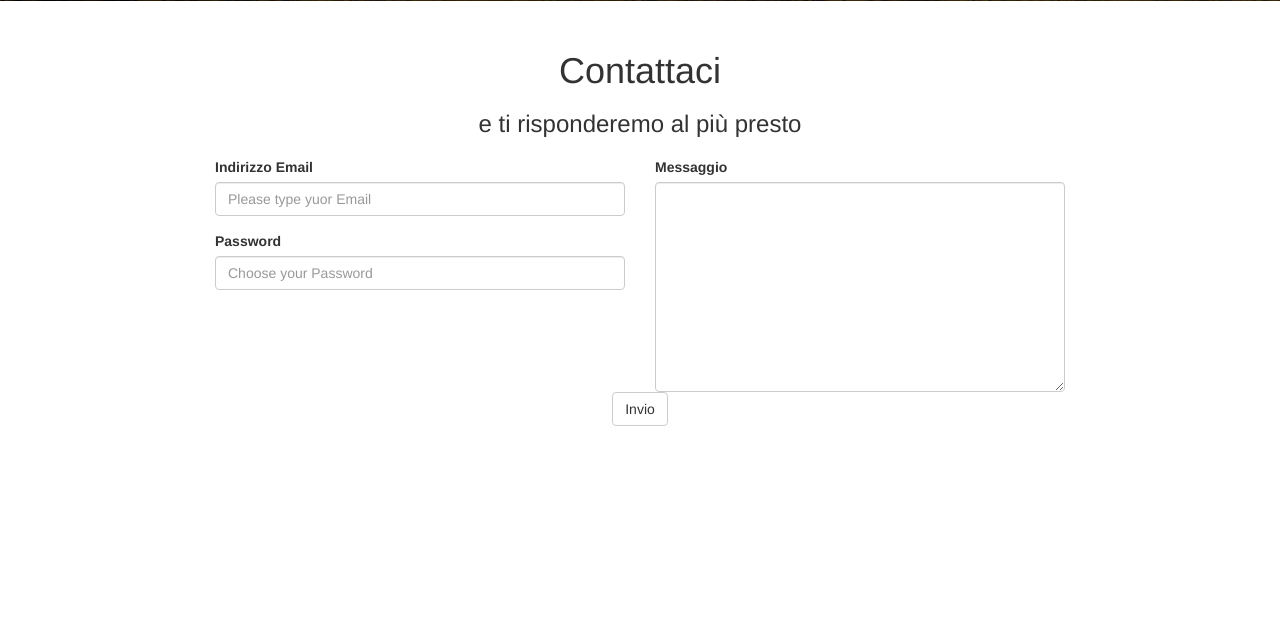
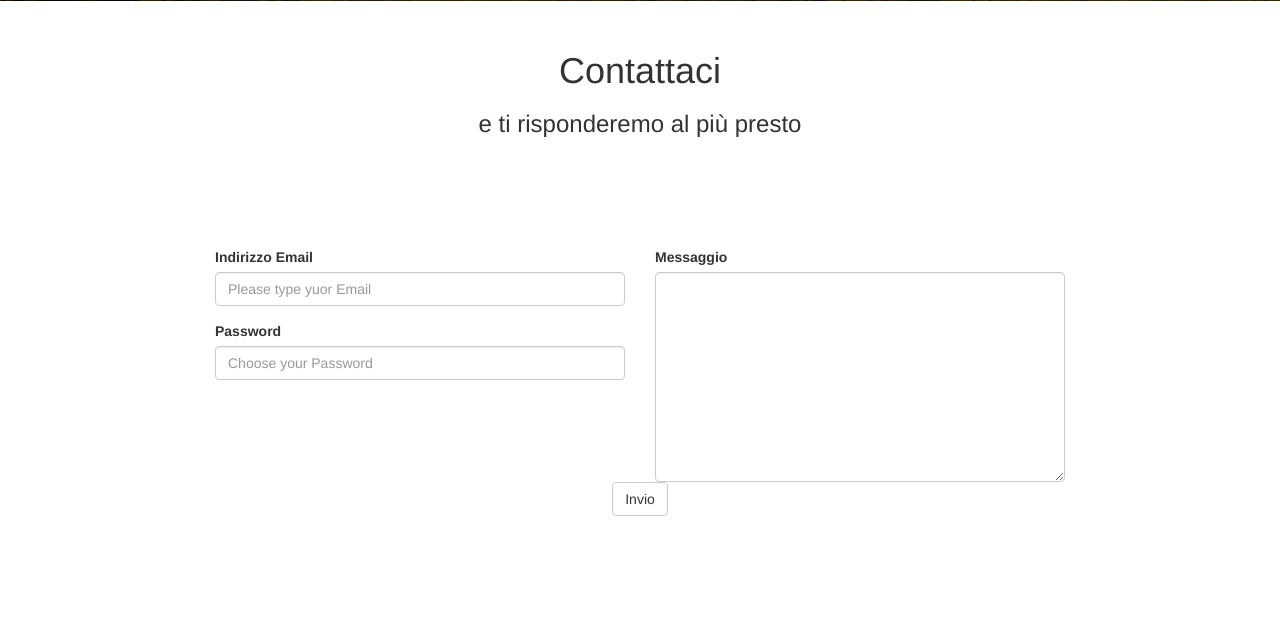
Before and after one commit to rosalia-carta/form, a PHP site: page / in a window 1280 px wide. Shown: the part 849-1479 px from the top of the page. Before the commit the page ends 1275 px from the top, so only its background shows below. Run offline with PHP 8.4, Linux system fonts and the light colour scheme; some libraries are stand-ins or nearby versions.

Commit message:
Update main.css

```diff
--- a/css/main.css
+++ b/css/main.css
@@ -1,6 +1,6 @@
 /* form style */
 .form-contats {
-    padding: 10px 200px 10px 200px;
+    padding: 100px 200px 100px 200px;
 }
 .form-contats textarea {
     height: 210px;
```
